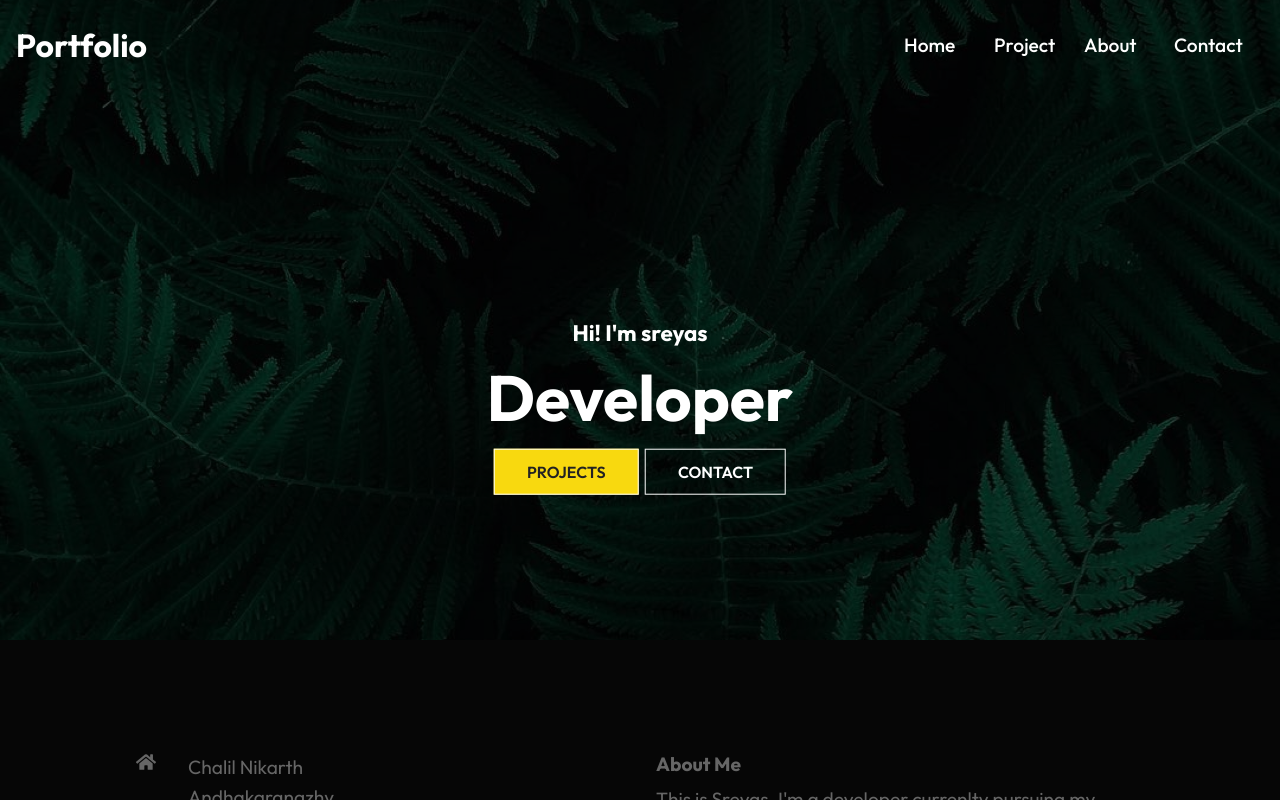
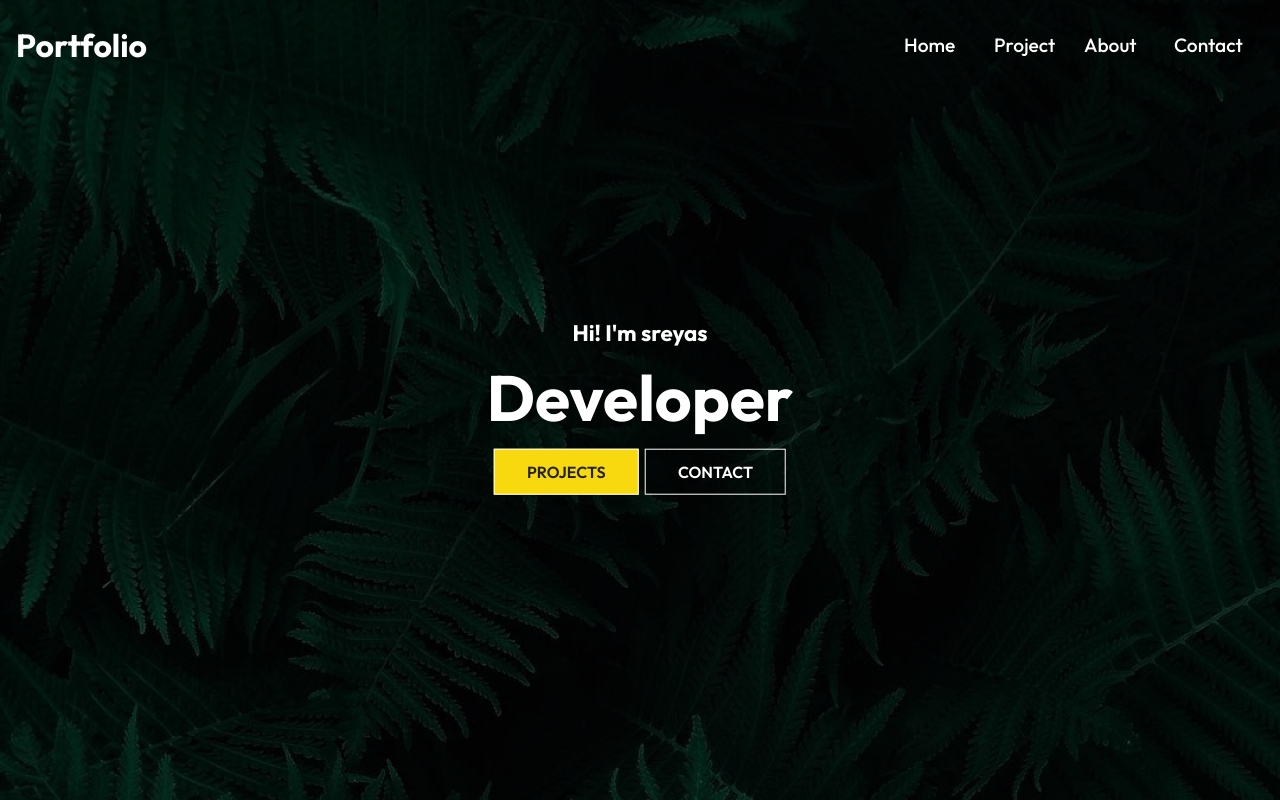
Before and after one commit to sreyas-sc/Portfolio, a React (Create React App) app: page / in a window 1280 px wide. Shown: the top 800 px of the page. Built offline with nearby package versions, Linux system fonts and the light colour scheme.

Commit message:
Update HeroimgStyles.css

```diff
--- a/src/components/HeroimgStyles.css
+++ b/src/components/HeroimgStyles.css
@@ -1,6 +1,6 @@
 .mask{
     width: 100%;
-    height: 80vh;
+    height: 100%;
 }
 .intro-img{
     width: 100%;
```
